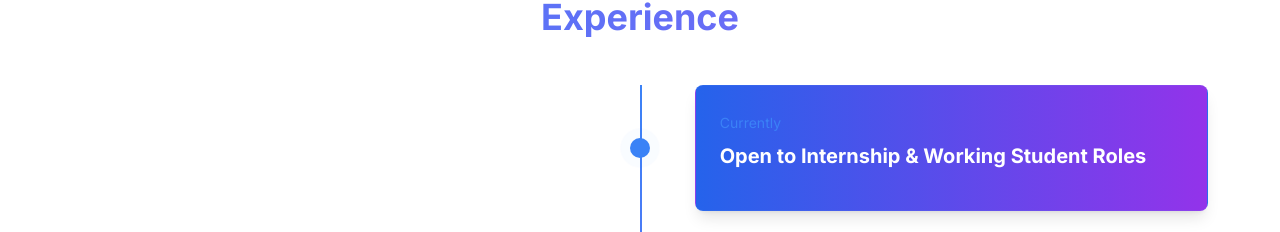
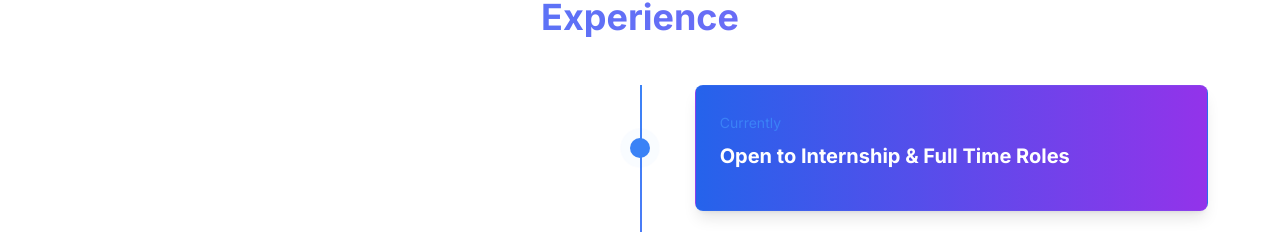
Before and after one commit to shreeharshg/portfolio, a Next.js app: page / in a window 1280 px wide. Shown: the part 2951-3183 px from the top of the page. Built offline with nearby package versions, Linux system fonts and the light colour scheme.

Commit message:
changing from student to full time

```diff
--- a/components/sections/Experience.tsx
+++ b/components/sections/Experience.tsx
@@ -6,7 +6,7 @@ import TimelineItem from "../ui/TimeLineItem";
 const experiences = [
   {
     date: "Currently",
-    title: "Open to Internship & Working Student Roles",
+    title: "Open to Internship & Full Time Roles",
     company: "",
     description:
       "",
```
